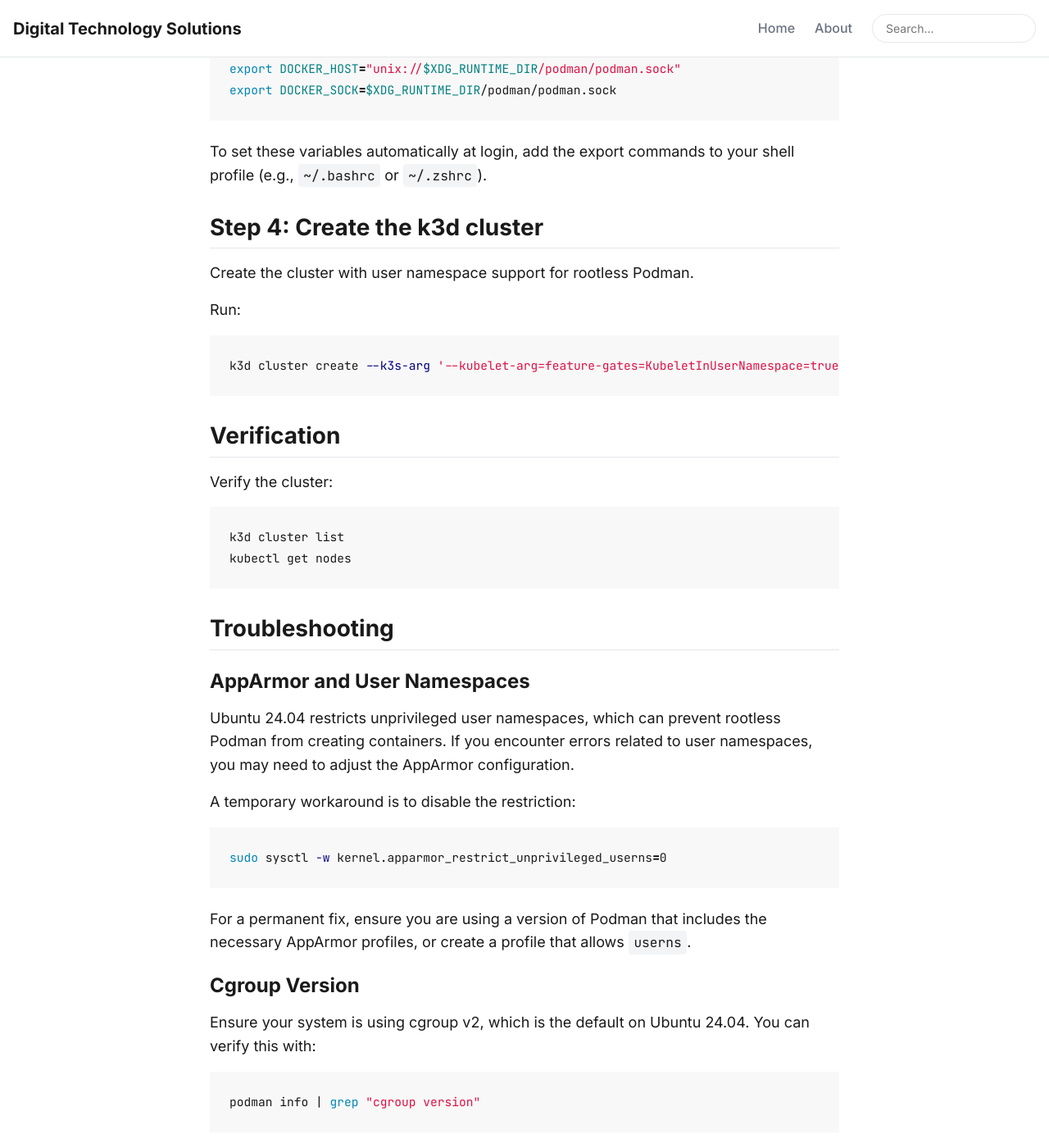
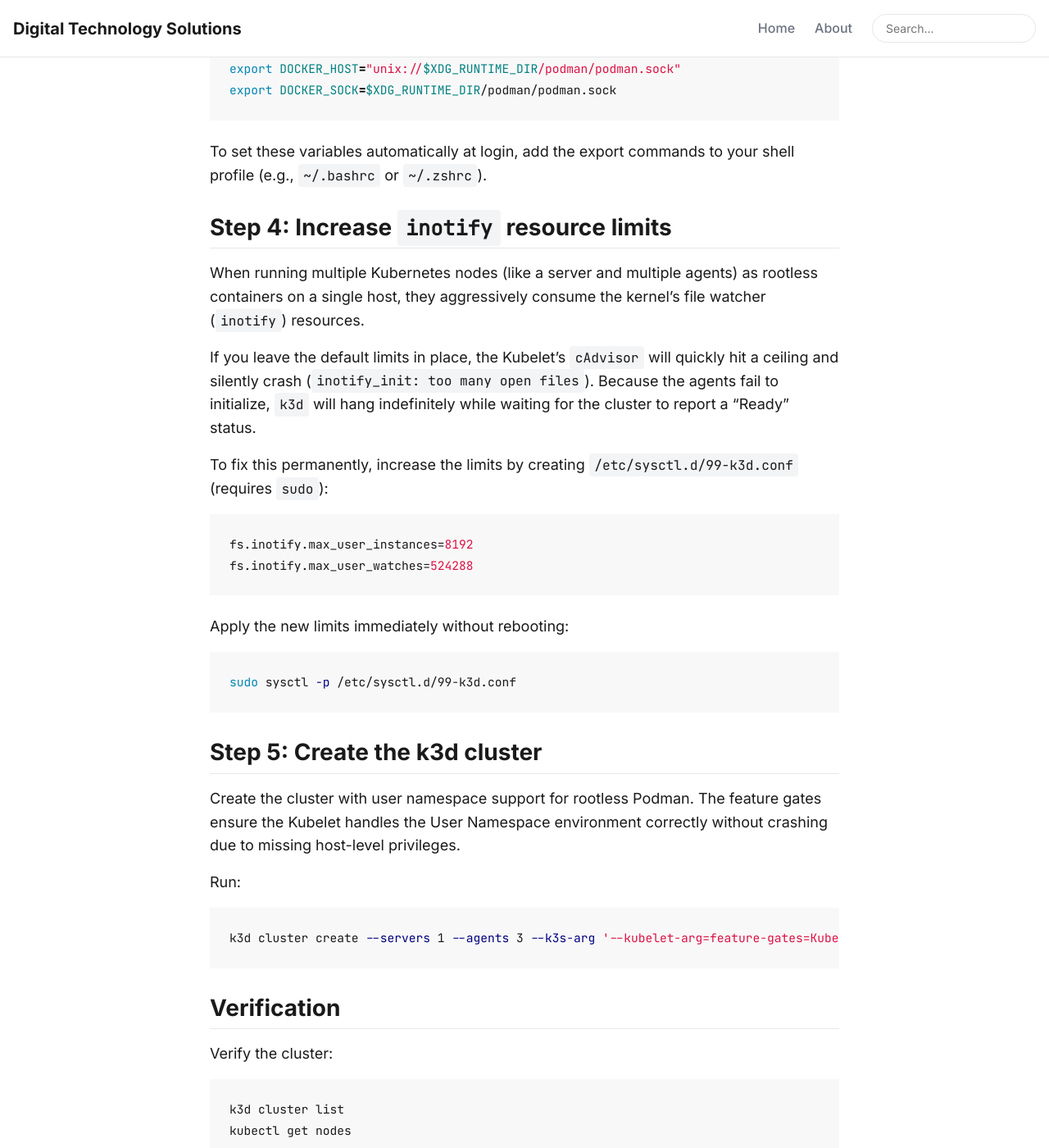
Before and after one commit to STN-DTS/stn-dts.github.io, a Jekyll site: the page built from docs/_posts/2025-11-19-using-k3d-on-ubuntu-2404-with-rootless-podman.md, in a window 1280 px wide and 1400 px high, scrolled down 1711 px. Shown: the whole window at 82% size. Built offline with Jekyll 4.4.1, drawn with Linux system fonts in a browser that asks for light colours; some of the changed text lies outside the part shown.

Commit message:
feat(docs): enhance guidance for using k3d with rootless Podman
Add instructions to increase inotify resource limits to prevent crashes when running multiple Kubernetes nodes as rootless containers on Ubuntu 24.04.

````diff
--- a/docs/_posts/2025-11-19-using-k3d-on-ubuntu-2404-with-rootless-podman.md
+++ b/docs/_posts/2025-11-19-using-k3d-on-ubuntu-2404-with-rootless-podman.md
@@ -14,8 +14,8 @@ categories:
 # Using k3d on Ubuntu 24.04 with rootless Podman
 
 k3d creates Kubernetes clusters using k3s in Docker containers. To use k3d with
-rootless Podman on Ubuntu 24.04, configure cgroup delegation and enable the
-Podman socket for Docker API compatibility.
+rootless Podman on Ubuntu 24.04, you must configure cgroup delegation, increase
+system file watcher limits, and enable the Podman socket for Docker API compatibility.
 
 ## Prerequisites
 
@@ -72,14 +72,41 @@ export DOCKER_SOCK=$XDG_RUNTIME_DIR/podman/podman.sock
 To set these variables automatically at login, add the export commands to your
 shell profile (e.g., `~/.bashrc` or `~/.zshrc`).
 
-## Step 4: Create the k3d cluster
+## Step 4: Increase `inotify` resource limits
 
-Create the cluster with user namespace support for rootless Podman.
+When running multiple Kubernetes nodes (like a server and multiple agents) as
+rootless containers on a single host, they aggressively consume the kernel's file
+watcher (`inotify`) resources.
+
+If you leave the default limits in place, the Kubelet's `cAdvisor` will quickly
+hit a ceiling and silently crash (`inotify_init: too many open files`). Because
+the agents fail to initialize, `k3d` will hang indefinitely while waiting for the
+cluster to report a "Ready" status.
+
+To fix this permanently, increase the limits by creating `/etc/sysctl.d/99-k3d.conf`
+(requires `sudo`):
+
+```ini
+fs.inotify.max_user_instances=8192
+fs.inotify.max_user_watches=524288
+```
+
+Apply the new limits immediately without rebooting:
+
+```bash
+sudo sysctl -p /etc/sysctl.d/99-k3d.conf
+```
+
+## Step 5: Create the k3d cluster
+
+Create the cluster with user namespace support for rootless Podman. The feature
+gates ensure the Kubelet handles the User Namespace environment correctly without
+crashing due to missing host-level privileges.
 
 Run:
 
 ```bash
-k3d cluster create --k3s-arg '--kubelet-arg=feature-gates=KubeletInUserNamespace=true@server:*'
+k3d cluster create --servers 1 --agents 3 --k3s-arg '--kubelet-arg=feature-gates=KubeletInUserNamespace=true@server:*' --k3s-arg '--kubelet-arg=feature-gates=KubeletInUserNamespace=true@agent:*'
 ```
 
 ## Verification
````
